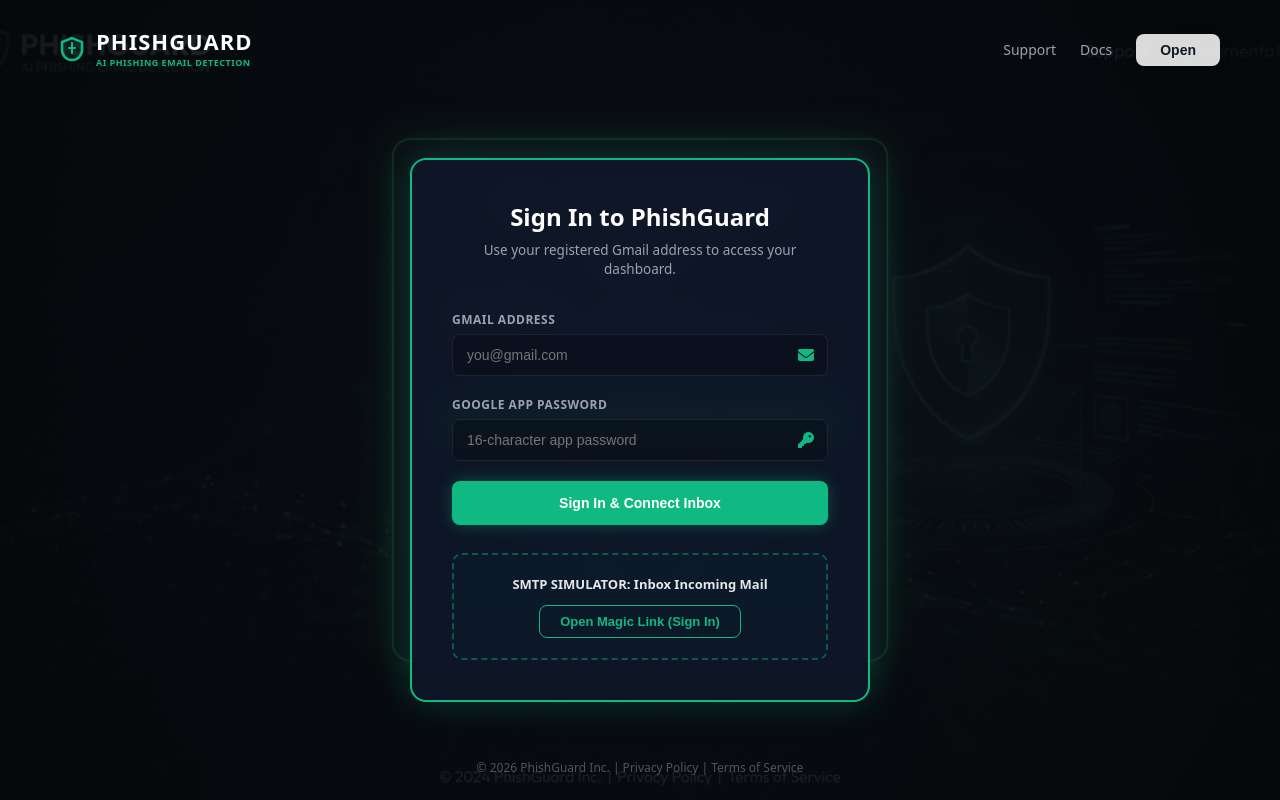
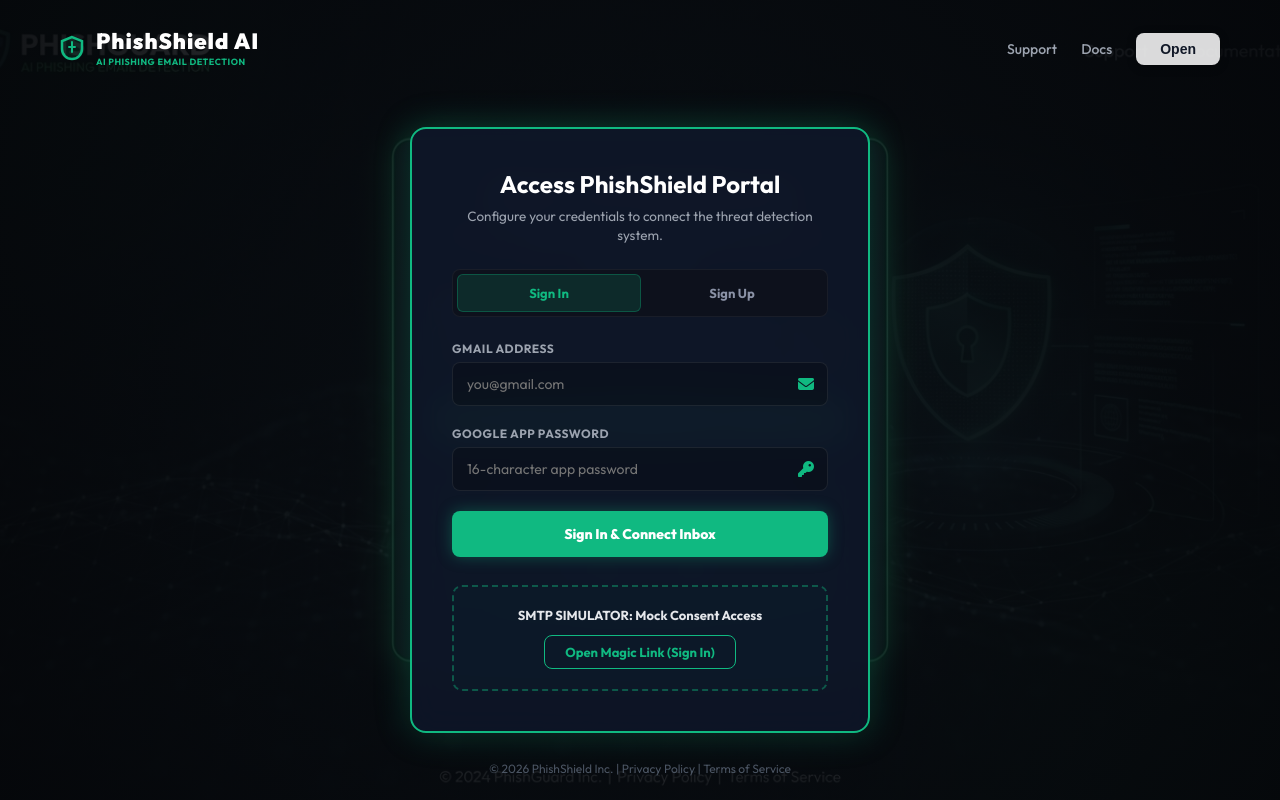
Before and after one commit to Aditya1471/Email_Detector, a React (Vite) app in the folder frontend/: page / in a window 1280 px wide. Built offline with nearby package versions, Linux system fonts and the light colour scheme; no server answers.

Commit message:
feat: Add manual Sign Up tab switcher form on login screen and link to backend register endpoint

```diff
--- a/frontend/src/pages/Login.jsx
+++ b/frontend/src/pages/Login.jsx
@@ -1,6 +1,8 @@
 import React, { useState } from 'react';
 
 export default function Login() {
+  const [activeTab, setActiveTab] = useState('signin'); // signin, signup
+  const [name, setName] = useState('');
   const [email, setEmail] = useState('');
   const [password, setPassword] = useState('');
   const [server, setServer] = useState('imap.gmail.com');
@@ -37,7 +39,36 @@
       });
   };
 
-  // 2. Fast bypass demo account chooser
+  // 2. Direct system registration (signup)
+  const handleSignUp = (e) => {
+    e.preventDefault();
+    if (!name || !email) return;
+
+    setLoading(true);
+    setError('');
+
+    fetch('http://localhost:5000/api/auth/register', {
+      method: 'POST',
+      headers: { 'Content-Type': 'application/json' },
+      body: JSON.stringify({ name, email, password, server }),
+      credentials: 'include'
+    })
+      .then(resp => resp.json())
+      .then(data => {
+        setLoading(false);
+        if (data.status === 'success') {
+          window.location.reload();
+        } else {
+          setError(data.message || 'Registration failed.');
+        }
+      })
+      .catch(() => {
+        setLoading(false);
+        setError('Server is offline. Start the backend process first.');
+      });
+  };
+
+  // 3. Fast bypass demo account chooser
   const handleSandboxBypass = () => {
     setSandboxLoading(true);
     setError('');
@@ -69,7 +100,7 @@
             </svg>
           </div>
           <div>
-            <div style={styles.logoMain}>PHISHGUARD</div>
+            <div style={styles.logoMain}>PhishShield AI</div>
             <div style={styles.logoSub}>AI PHISHING EMAIL DETECTION</div>
           </div>
         </div>
@@ -83,8 +114,26 @@
 
       {/* 2. LOGIN MAIN CARD */}
       <div style={styles.card} className="animate-slide-in">
-        <h2 style={styles.cardTitle}>Sign In to PhishGuard</h2>
-        <p style={styles.cardSubtitle}>Use your registered Gmail address to access your dashboard.</p>
+        <h2 style={styles.cardTitle}>Access PhishShield Portal</h2>
+        <p style={styles.cardSubtitle}>Configure your credentials to connect the threat detection system.</p>
+
+        {/* Tab Selector */}
+        <div style={styles.tabGroup}>
+          <button
+            style={{ ...styles.tabBtn, ...(activeTab === 'signin' ? styles.tabBtnActive : {}) }}
+            type="button"
+            onClick={() => { setActiveTab('signin'); setError(''); }}
+          >
+            Sign In
+          </button>
+          <button
+            style={{ ...styles.tabBtn, ...(activeTab === 'signup' ? styles.tabBtnActive : {}) }}
+            type="button"
+            onClick={() => { setActiveTab('signup'); setError(''); }}
+          >
+            Sign Up
+          </button>
+        </div>
 
         {error && (
           <div style={styles.errorBox}>
@@ -93,6 +142,8 @@
           </div>
         )}
 
+        {activeTab === 'signin' ? (
+          /* SIGN IN FORM */
           <form onSubmit={handleDirectLogin} style={styles.form}>
             <div style={styles.inputGroup}>
               <label style={styles.label}>Gmail Address</label>
@@ -136,10 +187,72 @@
               {loading ? 'Connecting Mailbox...' : 'Sign In & Connect Inbox'}
             </button>
           </form>
+        ) : (
+          /* SIGN UP FORM */
+          <form onSubmit={handleSignUp} style={styles.form}>
+            <div style={styles.inputGroup}>
+              <label style={styles.label}>Full Name</label>
+              <div style={styles.inputWrapper}>
+                <input
+                  type="text"
+                  placeholder="Your Name"
+                  style={styles.input}
+                  value={name}
+                  onChange={e => setName(e.target.value)}
+                  required
+                />
+                <span style={styles.inputIcon}>
+                  <i className="fa-solid fa-user" style={{ color: '#10B981' }}></i>
+                </span>
+              </div>
+            </div>
+
+            <div style={styles.inputGroup}>
+              <label style={styles.label}>Gmail Address</label>
+              <div style={styles.inputWrapper}>
+                <input
+                  type="email"
+                  placeholder="you@gmail.com"
+                  style={styles.input}
+                  value={email}
+                  onChange={e => setEmail(e.target.value)}
+                  required
+                />
+                <span style={styles.inputIcon}>
+                  <i className="fa-solid fa-envelope" style={{ color: '#10B981' }}></i>
+                </span>
+              </div>
+            </div>
+
+            <div style={styles.inputGroup}>
+              <label style={styles.label}>Google App Password (Optional)</label>
+              <div style={styles.inputWrapper}>
+                <input
+                  type="password"
+                  placeholder="16-character app password for live IMAP scans"
+                  style={styles.input}
+                  value={password}
+                  onChange={e => setPassword(e.target.value)}
+                />
+                <span style={styles.inputIcon}>
+                  <i className="fa-solid fa-key" style={{ color: '#10B981' }}></i>
+                </span>
+              </div>
+            </div>
+
+            <button
+              type="submit"
+              style={{ ...styles.btnSubmit, opacity: loading ? 0.7 : 1 }}
+              disabled={loading || sandboxLoading}
+            >
+              {loading ? 'Creating Identity...' : 'Register Account & Sign In'}
+            </button>
+          </form>
+        )}
 
         {/* 3. SMTP SIMULATOR BOX */}
         <div style={styles.simulatorBox}>
-          <div style={styles.simTitle}>SMTP SIMULATOR: Inbox Incoming Mail</div>
+          <div style={styles.simTitle}>SMTP SIMULATOR: Mock Consent Access</div>
           <button
             style={{ ...styles.btnSim, opacity: sandboxLoading ? 0.7 : 1 }}
             onClick={handleSandboxBypass}
@@ -152,7 +265,7 @@
 
       {/* 4. FOOTER */}
       <footer style={styles.footer}>
-        © 2026 PhishGuard Inc. | Privacy Policy | Terms of Service
+        © 2026 PhishShield Inc. | Privacy Policy | Terms of Service
       </footer>
     </div>
   );
@@ -168,7 +281,7 @@
     background: `radial-gradient(circle at center, rgba(10, 15, 20, 0.75) 0%, rgba(5, 7, 10, 0.95) 100%), url('/login_bg.jpg')`,
     backgroundSize: 'cover',
     backgroundPosition: 'center',
-    fontFamily: 'system-ui, -apple-system, sans-serif',
+    fontFamily: "'Outfit', sans-serif",
     color: '#FFF',
     padding: '20px',
     position: 'relative'
@@ -253,9 +366,35 @@
   cardSubtitle: {
     color: '#9CA3AF',
     fontSize: '13.5px',
-    margin: '0 0 32px 0',
+    margin: '0 0 24px 0',
     textAlign: 'center',
     lineHeight: '1.4'
+  },
+  tabGroup: {
+    display: 'flex',
+    background: '#0d111c',
+    border: '1px solid rgba(255,255,255,0.05)',
+    padding: '4px',
+    borderRadius: '8px',
+    marginBottom: '24px'
+  },
+  tabBtn: {
+    background: 'none',
+    border: 'none',
+    color: '#8A92A6',
+    flex: 1,
+    padding: '10px 0',
+    borderRadius: '6px',
+    cursor: 'pointer',
+    fontSize: '13px',
+    fontWeight: '700',
+    transition: 'all 0.2s',
+    fontFamily: "'Outfit', sans-serif"
+  },
+  tabBtnActive: {
+    background: 'rgba(16, 185, 129, 0.15)',
+    color: '#10B981',
+    border: '1px solid rgba(16, 185, 129, 0.3)'
   },
   errorBox: {
     background: 'rgba(239, 68, 68, 0.08)',
@@ -298,7 +437,8 @@
     background: 'rgba(0, 0, 0, 0.25)',
     color: '#FFF',
     fontSize: '14px',
-    outline: 'none'
+    outline: 'none',
+    fontFamily: "'Outfit', sans-serif"
   },
   inputIcon: {
     position: 'absolute',
@@ -317,7 +457,8 @@
     cursor: 'pointer',
     fontSize: '14px',
     boxShadow: '0 0 15px rgba(16, 185, 129, 0.35)',
-    transition: '0.2s'
+    transition: '0.2s',
+    fontFamily: "'Outfit', sans-serif"
   },
   simulatorBox: {
     marginTop: '28px',
@@ -342,7 +483,8 @@
     fontWeight: '700',
     fontSize: '13px',
     cursor: 'pointer',
-    transition: '0.2s'
+    transition: '0.2s',
+    fontFamily: "'Outfit', sans-serif"
   },
   footer: {
     position: 'absolute',
```
Also changed, not shown: 1 other file (tests, documents, lock files or other folders). Lines whose indentation alone changed are shown as unchanged.
